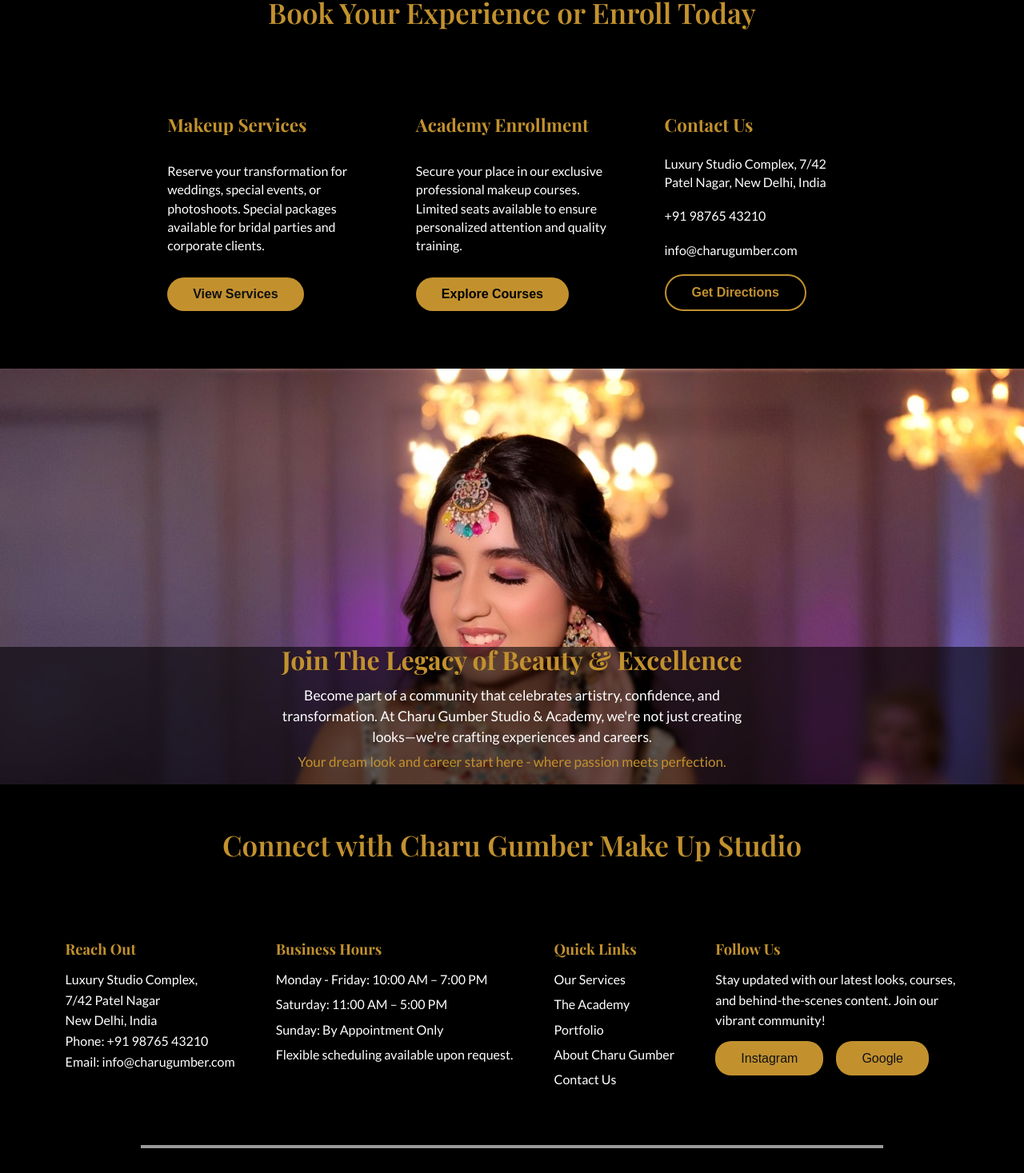
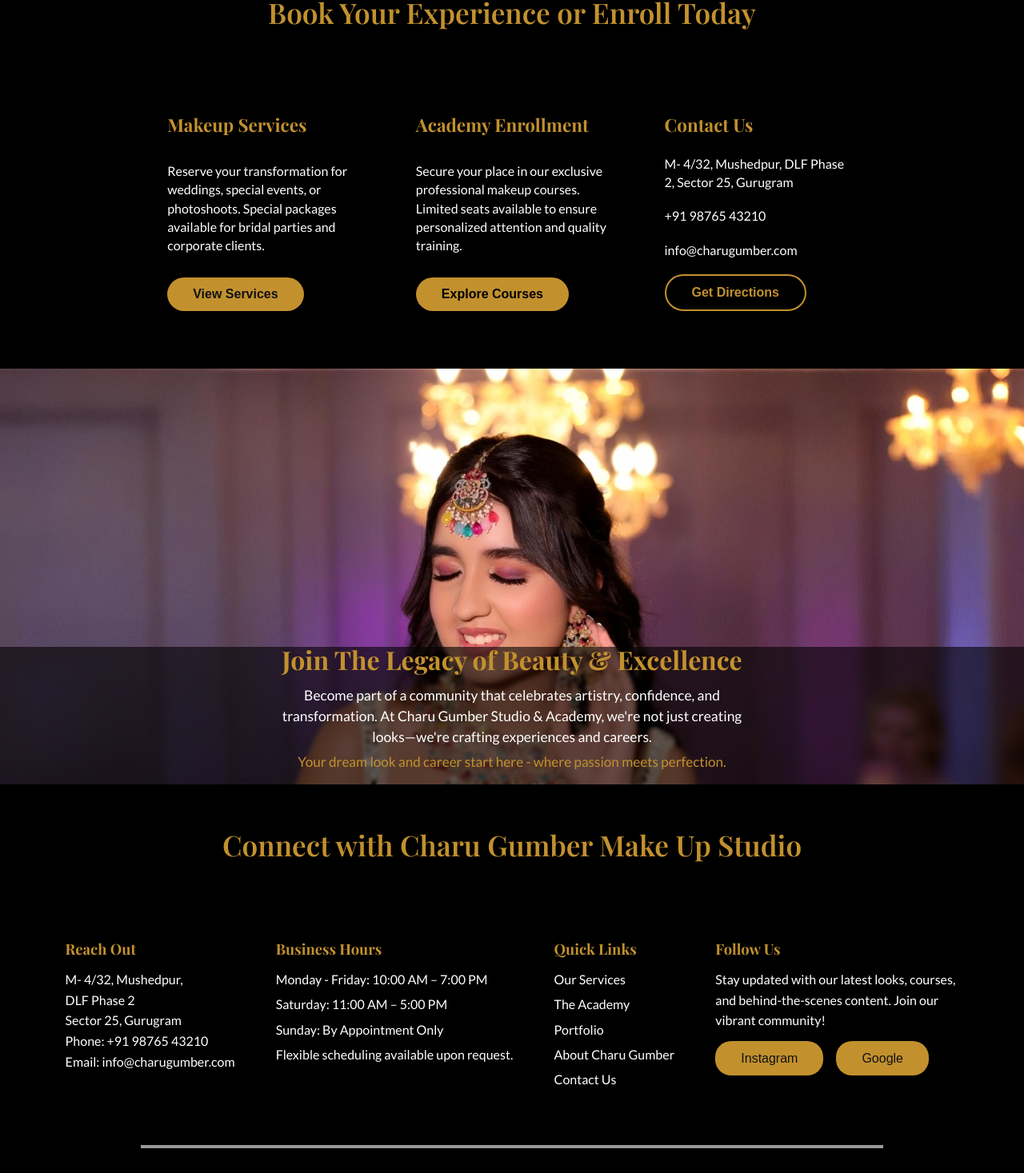
Before and after one commit to rananitish37/charu_studio, a React (Create React App) app: page / in a window 1280 px wide. Shown: the part 7815-9282 px from the top of the page at 80% size. Built offline with nearby package versions, Linux system fonts and the light colour scheme.

Commit message:
second changes draft 1

```diff
--- a/src/components/Home.jsx
+++ b/src/components/Home.jsx
@@ -500,7 +500,7 @@
           </div>
           <div className="card">
             <h3>Contact Us</h3>
-            <p>Luxury Studio Complex, 7/42 Patel Nagar, New Delhi, India</p>
+            <p>M- 4/32, Mushedpur, DLF Phase 2, Sector 25, Gurugram</p>
             <p>+91 98765 43210</p>
             <p>info@charugumber.com</p>
             <button className="btn-secondary">
@@ -538,7 +538,6 @@
           </div>
         </div>
       </section>
-
       <section id="contact" className="contact-connect">
         <h2 className="contact-heading">
           Connect with Charu Gumber Make Up Studio
@@ -548,11 +547,11 @@
           <div className="contact-block">
             <h3>Reach Out</h3>
             <p>
-              Luxury Studio Complex,
+              M- 4/32, Mushedpur,
               <br />
-              7/42 Patel Nagar
+              DLF Phase 2
               <br />
-              New Delhi, India
+              Sector 25, Gurugram
             </p>
             <p>
               Phone: <span className="yellow">+91 98765 43210</span>
@@ -608,7 +607,7 @@
               </button>
               <button className="btn-instagram">
                 <a
-                  href="https://share.google/GD2g0ltYs1OBZ42Il"
+                  href="https://share.google/XR5nLQFWHQmqX3GdE"
                   target="_blank"
                   rel="noopener noreferrer"
                 >
```
